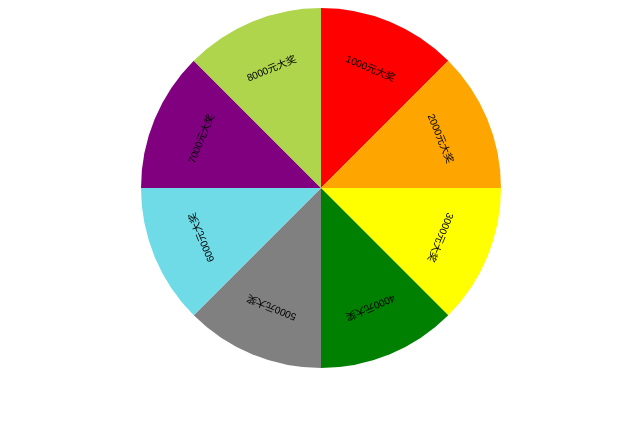
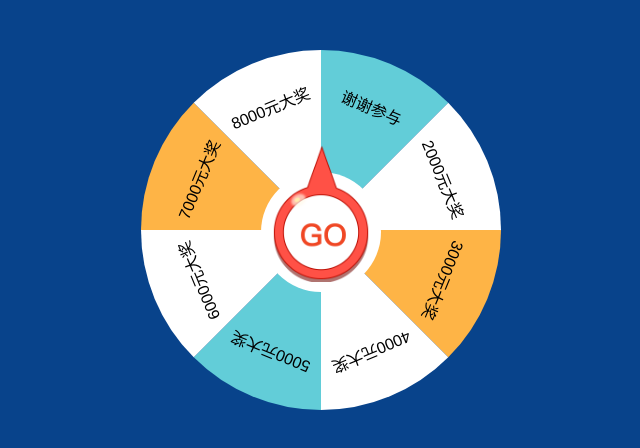
Before and after one commit to f840415070/turntable-react, a React app: page / in a window 1280 px wide. Shown: the top 448 px of the page, without its empty margins (319-959 px from the left). Built offline with nearby package versions, Linux system fonts and the light colour scheme; the HTML template or start-up script is replaced by a standard one.

Commit message:
feat: add pointer

```diff
--- /dev/null
+++ b/src/App.css
@@ -0,0 +1,36 @@
+body {
+  background: #08438B;
+}
+
+.turntable {
+  width: 360px;
+  height: 360px;
+  margin: 50px auto;
+}
+
+.turntable-pointer {
+  position: relative;
+  display: flex;
+  justify-content: center;
+  width: 120px;
+  height: 120px;
+  border-radius: 50%;
+  background: #fff;
+}
+
+.pointer-img {
+  position: absolute;
+  bottom: 10px;
+  width: 100px;
+}
+
+.pointer-img:hover {
+  transform: scale(0.9);
+  transition: transform .1s linear;
+  cursor: pointer;
+}
+
+.pointer-img:active {
+  transform: scale(0.8);
+  transition: transform .1s linear;
+}
--- a/src/App.tsx
+++ b/src/App.tsx
@@ -1,25 +1,48 @@
 import React from 'react';
 import Turntable from '../lib/turntable';
+import './App.css';
+
+const testColors: string[] = [
+  '#62CDD8', '#FFFFFF', '#FEB446', '#FFFFFF', '#62CDD8', '#FFFFFF', '#FEB446', '#FFFFFF',
+];
+const testPrizes: TurntableTypes.Prize[] = Array(8).fill(0).map((_, index) => ({
+  title: index === 0 ? '谢谢参与' : `${(index + 1) * 1000}元大奖`,
+  backgroundColor: testColors[index],
+  fontStyle: '16px Arial',
+  image: index === 0 ? null : ({
+    src: '../src/gift.png',
+    width: 30,
+    height: 30,
+  }),
+}));
 
 function App() {
-  const testColor: string[] = ['red', 'orange', 'yellow', 'green', 'gray', '#6edbe6', 'purple', '#AED54C'];
-  const prizes: TurntableTypes.Prize[] = Array(8).fill(0).map((_, index) => ({
-    title: `${(index + 1) * 1000}元大奖`,
-    backgroundColor: testColor[index],
-    fontStyle: '14px',
-    image: {
-      src: '../src/gift.png',
-      width: 30,
-      height: 30,
-    },
-  }));
+  const getPrizeResult = () => {
+    return new Promise<number>((resolve, reject) => {
+      const testResult = Math.floor(Math.random() * 8);
+      if (testResult >= 7) { // 未达条件不启动抽奖
+        reject();
+      }
+      // setTimeout 模拟接口请求结果
+      setTimeout(() => {
+        resolve(testResult);
+      }, 50);
+    });
+  };
 
   return (
-    <div
-      className="turntable-container"
-      style={{ width: 360, height: 360, margin: 'auto' }}
-    >
-      <Turntable size={360} prizes={prizes} />
+    <div className="turntable">
+      <Turntable
+        size={360}
+        prizes={testPrizes}
+        onPress={getPrizeResult}
+        renderAfterImagesLoaded={true}
+      >
+        {/* 转盘指针 点击按钮 */}
+        <div className="turntable-pointer">
+          <img className="pointer-img" src={require('./pointer.png')} alt="" />
+        </div>
+      </Turntable>
     </div>
   );
 }
```
